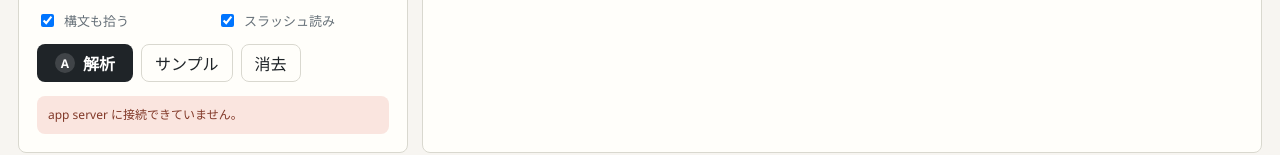
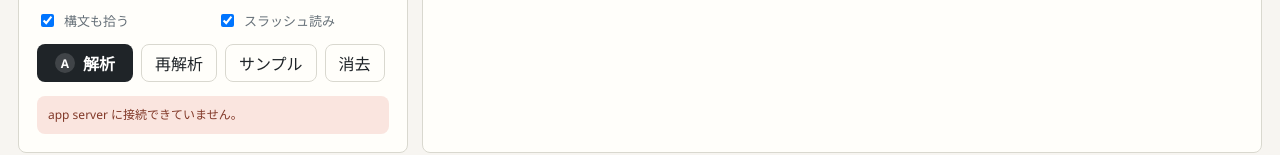
Before and after one commit to yamaizumiminoru/Annotator-Connotator, a website with bundled scripts: page index.html in a window 1280 px wide. Shown: the part 892-1047 px from the top of the page. Built offline with nearby package versions, Linux system fonts and the light colour scheme; files whose address does not match are found by name.

Commit message:
Add explicit fresh re-analysis action

```diff
--- a/index.html
+++ b/index.html
@@ -105,6 +105,7 @@
             <span class="btn-icon">A</span>
             <span data-i18n="analyze">解析</span>
           </button>
+          <button class="ghost-btn reanalyze-btn" id="reanalyzeBtn" data-i18n="reanalyzeFresh" data-i18n-title="reanalyzeFreshTitle" title="保存済み結果を使わず、モデルでもう一度解析する" type="button">再解析</button>
           <button class="ghost-btn cancel-btn" id="cancelAnalyzeBtn" data-i18n="cancelAnalysis" type="button" hidden>中止</button>
           <button class="ghost-btn" id="sampleBtn" data-i18n="sample" type="button">サンプル</button>
           <button class="ghost-btn" id="clearBtn" data-i18n="clear" type="button">消去</button>
```
